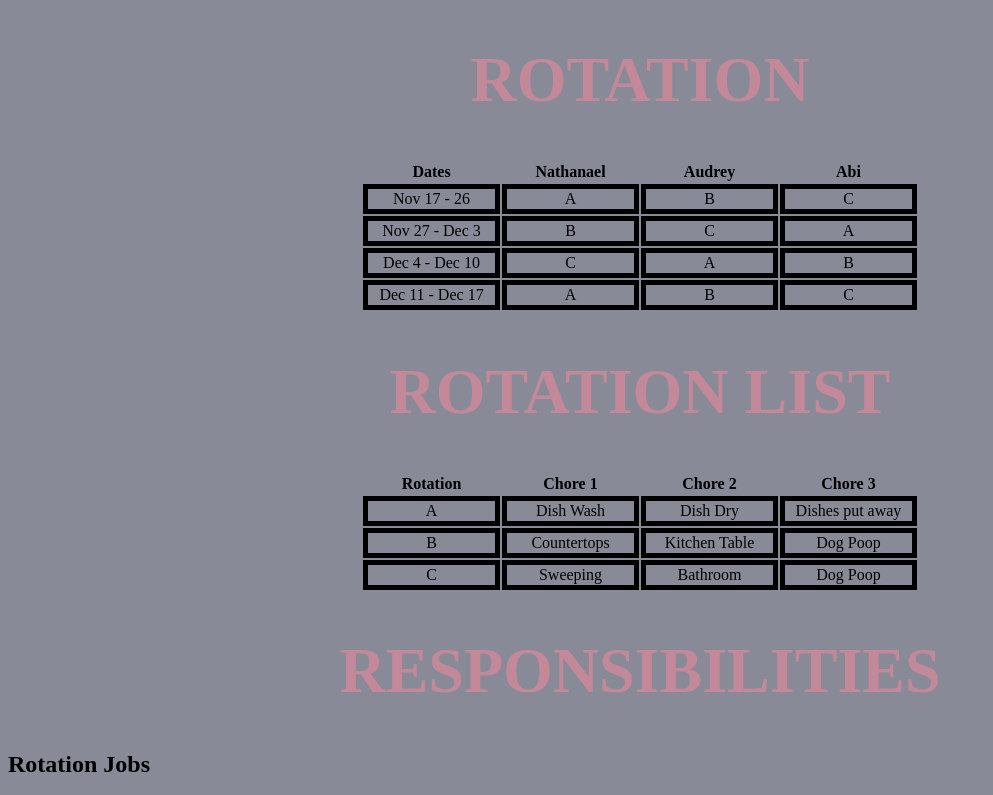
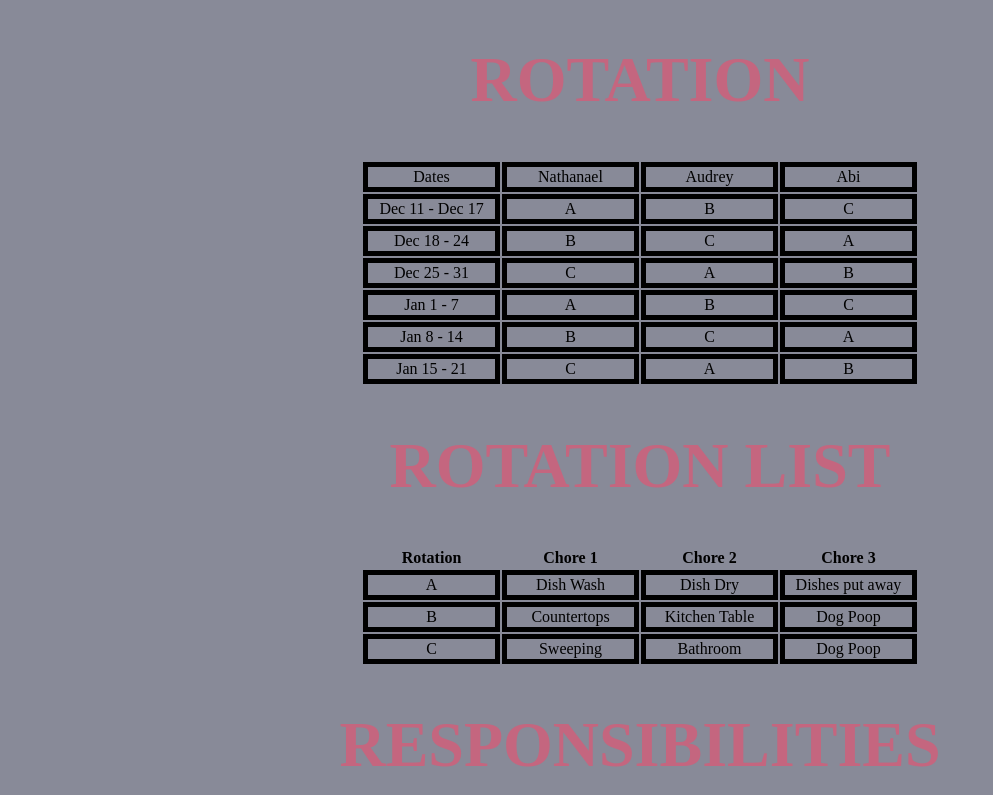
Before and after one commit to Moktor48/LifeTracker, a website built with Parcel: page index.html in a window 1280 px wide. Shown: the top 795 px of the page, without its empty margins (0-993 px from the left). Built offline with nearby package versions, Linux system fonts and the light colour scheme.

Commit message:
Updated dates

```diff
--- a/css/styles.css
+++ b/css/styles.css
@@ -1,6 +1,6 @@
 h1 {
     width: 100%;
-    color: #C38998;
+    color: #c4667f;
     font-weight: bold;
     font-size: 64px;
     text-align: center;
--- a/index.html
+++ b/index.html
@@ -11,34 +11,46 @@
         <h1>ROTATION</h1>
         <table class="assign_table">
             <tr>
-                <th>Dates</th>
-                <th>Nathanael</th>
-                <th>Audrey</th>
-                <th>Abi</th>
-            </tr>
-            <tr>
-                <td>Nov 17 - 26</td>
-                <td>A</td>
-                <td>B</td>
-                <td>C</td>
-            </tr>
-            <tr>
-                <td>Nov 27 - Dec 3</td>
-                <td>B</td>
-                <td>C</td>
-                <td>A</td>
-            </tr>
-            <tr>
-                <td>Dec 4 - Dec 10</td>
-                <td>C</td>
-                <td>A</td>
-                <td>B</td>
+                <td>Dates</td>
+                <td>Nathanael</td>
+                <td>Audrey</td>
+                <td>Abi</td>
             </tr>
             <tr>
                 <td>Dec 11 - Dec 17</td>
                 <td>A</td>
                 <td>B</td>
                 <td>C</td>
+            </tr>
+            <tr>
+                <td>Dec 18 - 24</td>
+                <td>B</td>
+                <td>C</td>
+                <td>A</td>
+            </tr>
+            <tr>
+                <td>Dec 25 - 31</td>
+                <td>C</td>
+                <td>A</td>
+                <td>B</td>
+            </tr>
+            <tr>
+                <td>Jan 1 - 7</td>
+                <td>A</td>
+                <td>B</td>
+                <td>C</td>
+            </tr>
+            <tr>
+                <td>Jan 8 - 14</td>
+                <td>B</td>
+                <td>C</td>
+                <td>A</td>
+            </tr>
+            <tr>
+                <td>Jan 15 - 21</td>
+                <td>C</td>
+                <td>A</td>
+                <td>B</td>
             </tr>
         </table>
     </div>
```
